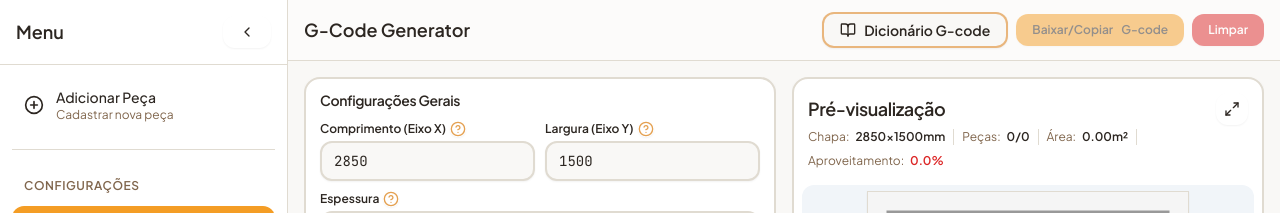
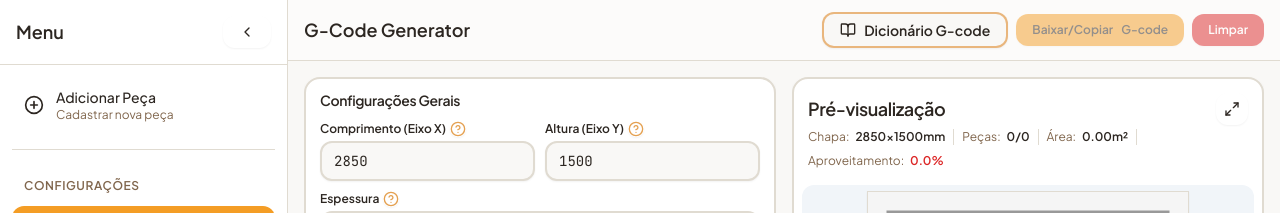
Before and after one commit to Thalikbussacro/cnc-builder-web, a Next.js app: page / in a window 1280 px wide. Shown: the top 213 px of the page. Built offline with nearby package versions, Linux system fonts and the light colour scheme.

Commit message:
fix: corrigir label do eixo Y para 'Altura'
  Corrige label de 'Largura' para 'Altura' no eixo Y.

```diff
--- a/components/ConfiguracoesChapa.tsx
+++ b/components/ConfiguracoesChapa.tsx
@@ -44,7 +44,7 @@ export function ConfiguracoesChapa({ config, onChange }: ConfiguracoesChapaProps
           </div>
           <div className="space-y-1">
             <div className="flex items-center gap-1">
-              <Label htmlFor="chapaAltura">Largura (Eixo Y)</Label>
+              <Label htmlFor="chapaAltura">Altura (Eixo Y)</Label>
               <InfoTooltip
                 title={parametrosInfo.chapaAltura.title}
                 content={parametrosInfo.chapaAltura.content}
```
